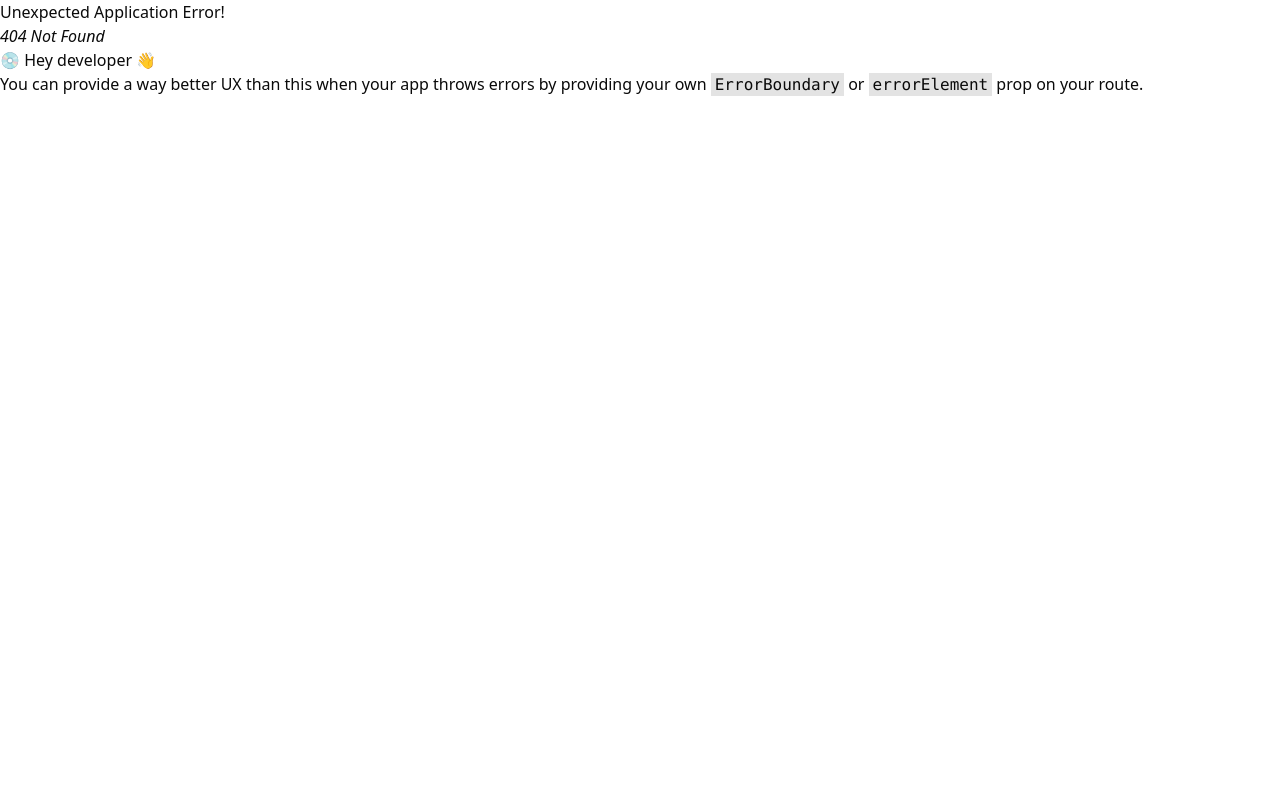
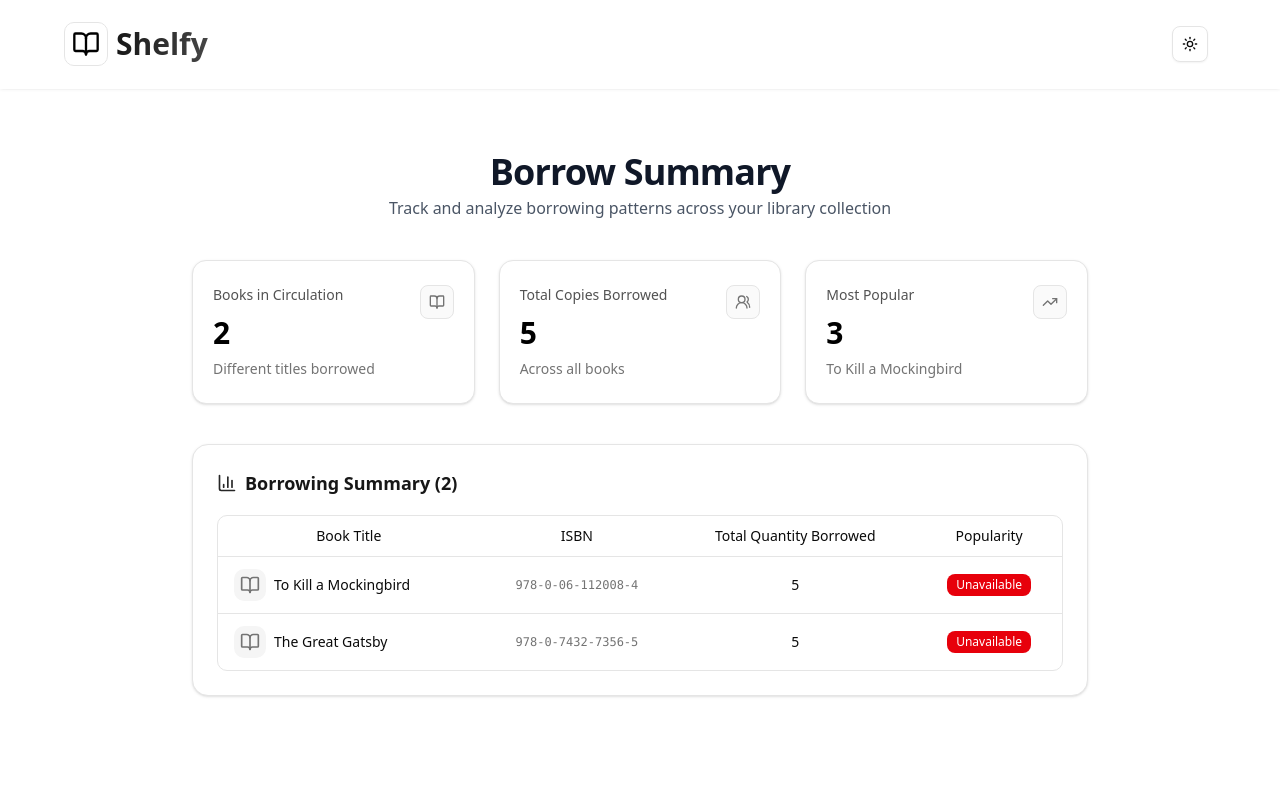
Before and after one commit to zahid-official/milestone-16-client, a React (Vite) app: page /borrow-summary in a window 1280 px wide. Before the commit this address had no page. Shown: the top 800 px of the page. Built offline with nearby package versions, Linux system fonts and the light colour scheme.

Commit message:
Design layout of borrow summary page

```diff
--- a/src/components/shared/Navbar.tsx
+++ b/src/components/shared/Navbar.tsx
@@ -1,5 +1,3 @@
-"use client";
-
 import React from "react";
 
 import { useState } from "react";
@@ -16,7 +14,7 @@ export default function Navbar() {
     { icon: Home, label: "Home", href: "/" },
     { icon: Library, label: "All Books", href: "/books" },
     { icon: Plus, label: "Add Book", href: "/create-book" },
-    { icon: ChartColumn, label: "Borrow Summary", href: "borrowSummary" },
+    { icon: ChartColumn, label: "Borrow Summary", href: "/borrow-summary" },
   ];
 
   return (
--- /dev/null
+++ b/src/pages/borrowSummary/BorrowSummary.tsx
@@ -0,0 +1,224 @@
+import * as React from "react";
+import { BookOpen, UsersRound, TrendingUp, BarChart3 } from "lucide-react";
+import { Card, CardContent, CardHeader, CardTitle } from "@/components/ui/card";
+
+import { Badge } from "@/components/ui/badge";
+import {
+  Table,
+  TableBody,
+  TableCell,
+  TableHead,
+  TableHeader,
+  TableRow,
+} from "@/components/ui/table";
+
+type Metric = {
+  title: string;
+  value: number;
+  subtitle: string;
+  icon: React.ComponentType<React.SVGProps<SVGSVGElement>>;
+};
+
+export default function BorrowSummaryPage() {
+  const [isVisible, setIsVisible] = React.useState(false);
+
+  // Demo data (replace with real data if needed)
+  const metrics: Metric[] = [
+    {
+      title: "Books in Circulation",
+      value: 2,
+      subtitle: "Different titles borrowed",
+      icon: BookOpen,
+    },
+    {
+      title: "Total Copies Borrowed",
+      value: 5,
+      subtitle: "Across all books",
+      icon: UsersRound,
+    },
+    {
+      title: "Most Popular",
+      value: 3,
+      subtitle: "To Kill a Mockingbird",
+      icon: TrendingUp,
+    },
+  ];
+
+  // columnsTitle
+  const columnsTitle = [
+    { label: "Book Title", value: "title" },
+    { label: "ISBN", value: "isbn" },
+    { label: "Total Quantity Borrowed", value: "quantity" },
+    { label: "Popularity", value: "popularity" },
+  ];
+
+  const rows = [
+    {
+      title: "To Kill a Mockingbird",
+      isbn: "978-0-06-112008-4",
+      total: 3,
+      popularity: { label: "Most Popular", rank: 1 },
+    },
+    {
+      title: "The Great Gatsby",
+      isbn: "978-0-7432-7356-5",
+      total: 2,
+      popularity: { label: "2nd Most", rank: 2 },
+    },
+  ];
+
+  // Trigger animations on mount
+  React.useEffect(() => {
+    const timer = setTimeout(() => setIsVisible(true), 100);
+    return () => clearTimeout(timer);
+  }, []);
+
+  return (
+    <main className="min-h-screen w-full bg-white">
+      <div className="container mx-auto max-w-5xl px-4 md:px-8 py-12 md:py-16">
+        {/* Heading */}
+        <section
+          className={`text-center space-y-3 mb-10 transition-all duration-700 ease-out ${
+            isVisible ? "opacity-100 translate-y-0" : "opacity-0 translate-y-4"
+          }`}
+        >
+          <h1 className="text-3xl md:text-4xl font-bold mb-1 tracking-tight text-gray-900 dark:text-white transition-all duration-700 ease-out delay-200">
+            Borrow Summary
+          </h1>
+          <p className="text-base text-gray-600 dark:text-gray-300 transition-all duration-700 ease-out delay-200">
+            Track and analyze borrowing patterns across your library collection
+          </p>
+        </section>
+
+        {/* Metric Cards */}
+        <section className="grid grid-cols-1 sm:grid-cols-2 lg:grid-cols-3 gap-4 md:gap-6 mx-auto max-w-4xl">
+          {metrics.map((m, i) => {
+            const Icon = m.icon;
+            return (
+              <div
+                key={m.title}
+                className={`transition-all duration-700 ease-out hover:-translate-y-1 hover:shadow-md ${
+                  isVisible
+                    ? "opacity-100 translate-y-0"
+                    : "opacity-0 translate-y-6"
+                }`}
+                style={{ transitionDelay: `${i * 100}ms` }}
+              >
+                <Card className="border border-neutral-200 bg-white rounded-xl shadow-sm transition-all duration-300">
+                  <CardContent className="px-5 cursor-pointer">
+                    <div className="flex justify-between">
+                      <p className="text-sm text-neutral-600">{m.title}</p>
+                      <div className="rounded-md border border-neutral-200 bg-neutral-50 p-2 text-neutral-500">
+                        <Icon className="h-4 w-4" />
+                      </div>
+                    </div>
+                    <div className="-mt-1">
+                      <div className="text-2xl md:text-3xl font-semibold text-black tabular-nums">
+                        {m.value}
+                      </div>
+                      <p className="text-sm pt-2 text-neutral-500">
+                        {m.subtitle}
+                      </p>
+                    </div>
+                  </CardContent>
+                </Card>
+              </div>
+            );
+          })}
+        </section>
+
+        {/* Borrowing Summary */}
+        <section
+          className={`mt-8 md:mt-10 transition-all duration-700 ease-out ${
+            isVisible ? "opacity-100 translate-y-0" : "opacity-0 translate-y-6"
+          }`}
+          style={{ transitionDelay: "300ms" }}
+        >
+          <Card className="mx-auto max-w-4xl rounded-2xl border gap-3 border-neutral-200 bg-white shadow-sm">
+            <CardHeader className="">
+              <div className="flex items-center gap-2">
+                <BarChart3 className="h-5 w-5 text-neutral-800" />
+                <CardTitle className="text-base md:text-lg font-semibold text-neutral-900">
+                  {"Borrowing Summary (2)"}
+                </CardTitle>
+              </div>
+            </CardHeader>
+
+            {/* table */}
+            <CardContent className="">
+              <div className="overflow-hidden rounded-lg border border-neutral-200">
+                <Table>
+                  {/* table head */}
+                  <TableHeader>
+                    <TableRow className="hover:bg-transparent">
+                      {columnsTitle?.map((column) => (
+                        <TableHead
+                          key={column.value}
+                          className="text-center text-foreground px-4"
+                        >
+                          {column.label}
+                        </TableHead>
+                      ))}
+                    </TableRow>
+                  </TableHeader>
+
+                  {/* table body */}
+                  <TableBody>
+                    {rows?.map((book: BookData) => (
+                      <tr
+                        key={book?._id}
+                        className="border-b hover:bg-muted/50 transition-colors cursor-pointer"
+                      >
+                        {/* title */}
+                        <TableCell className="px-4 py-3">
+                          <div className="flex items-center gap-2">
+                            <div className="w-8 h-8 rounded-lg bg-muted flex items-center justify-center flex-shrink-0">
+                              <BookOpen className="h-5 w-5 text-muted-foreground" />
+                            </div>
+                            <div className="min-w-0 flex-1">
+                              <div className="font-medium text-sm truncate">
+                                {book?.title}
+                              </div>
+                            </div>
+                          </div>
+                        </TableCell>
+
+                        {/* isbn */}
+                        <TableCell className="px-4 py-3 text-center">
+                          <div className="text-xs text-muted-foreground font-mono">
+                            {book?.isbn}
+                          </div>
+                        </TableCell>
+
+                        {/* copies */}
+                        <TableCell className="px-4 py-3 text-center">
+                          <div className="text-sm">5</div>
+                        </TableCell>
+
+                        {/* availablity */}
+                        <TableCell className="px-4 py-3 text-center">
+                          <Badge
+                            variant={
+                              book?.available ? "default" : "destructive"
+                            }
+                            className={`text-xs ${
+                              book?.available
+                                ? "bg-green-100 text-green-800 hover:bg-green-100 dark:bg-green-900 dark:text-green-300"
+                                : ""
+                            }`}
+                          >
+                            {book?.available ? "Available" : "Unavailable"}
+                          </Badge>
+                        </TableCell>
+                      </tr>
+                    ))}
+                  </TableBody>
+                </Table>
+              </div>
+            </CardContent>
+          </Card>
+        </section>
+      </div>
+    </main>
+  );
+}
--- a/src/routes/appRoutes.ts
+++ b/src/routes/appRoutes.ts
@@ -6,6 +6,7 @@ import Home from "@/pages/home/Home";
 import UpdateBook from "@/pages/allBooks/updateBook/UpdateBook";
 import { createBrowserRouter } from "react-router";
 import BorrowBook from "@/pages/allBooks/borrowBook/BorrowBook";
+import BorrowSummary from "@/pages/borrowSummary/BorrowSummary";
 
 const Router = createBrowserRouter([
   {
@@ -36,6 +37,10 @@ const Router = createBrowserRouter([
         path: "/borrow/:id",
         Component: BorrowBook,
       },
+      {
+        path: "/borrow-summary",
+        Component: BorrowSummary,
+      },
     ],
   },
 ]);
```
